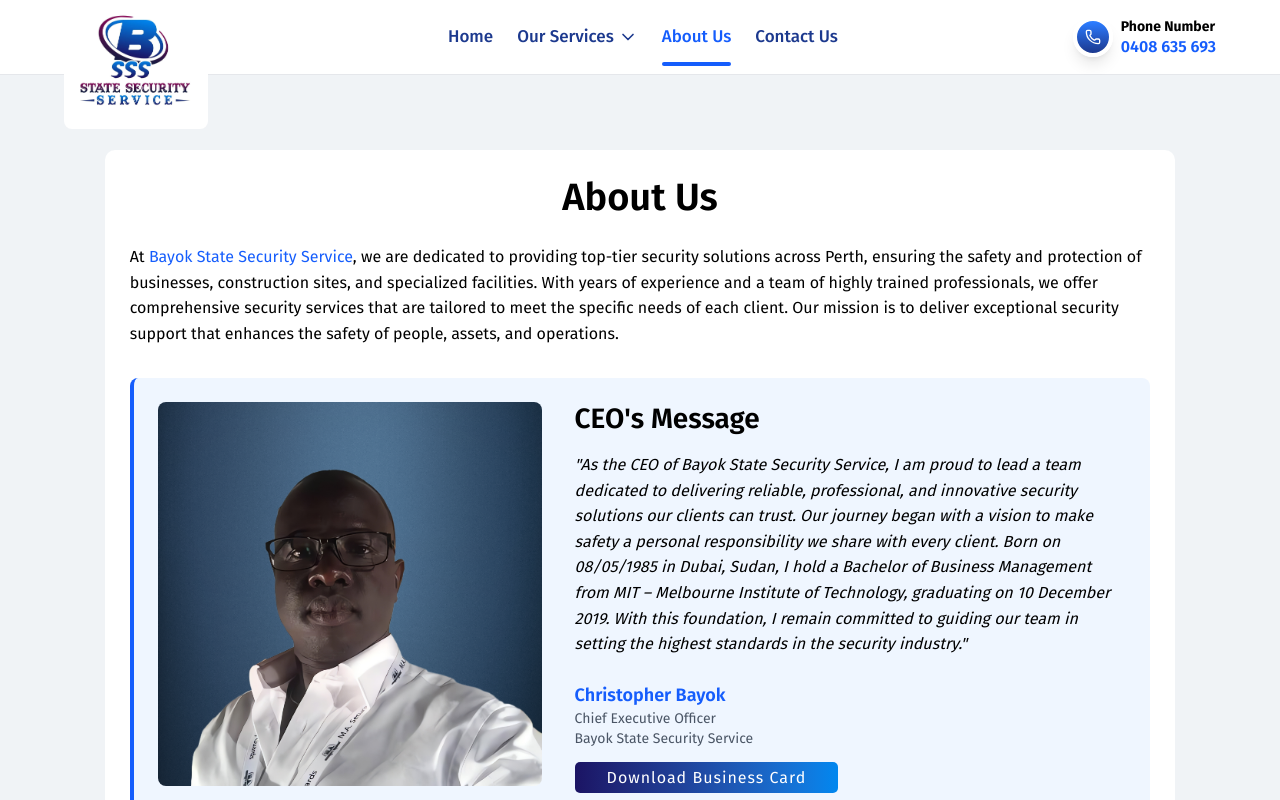
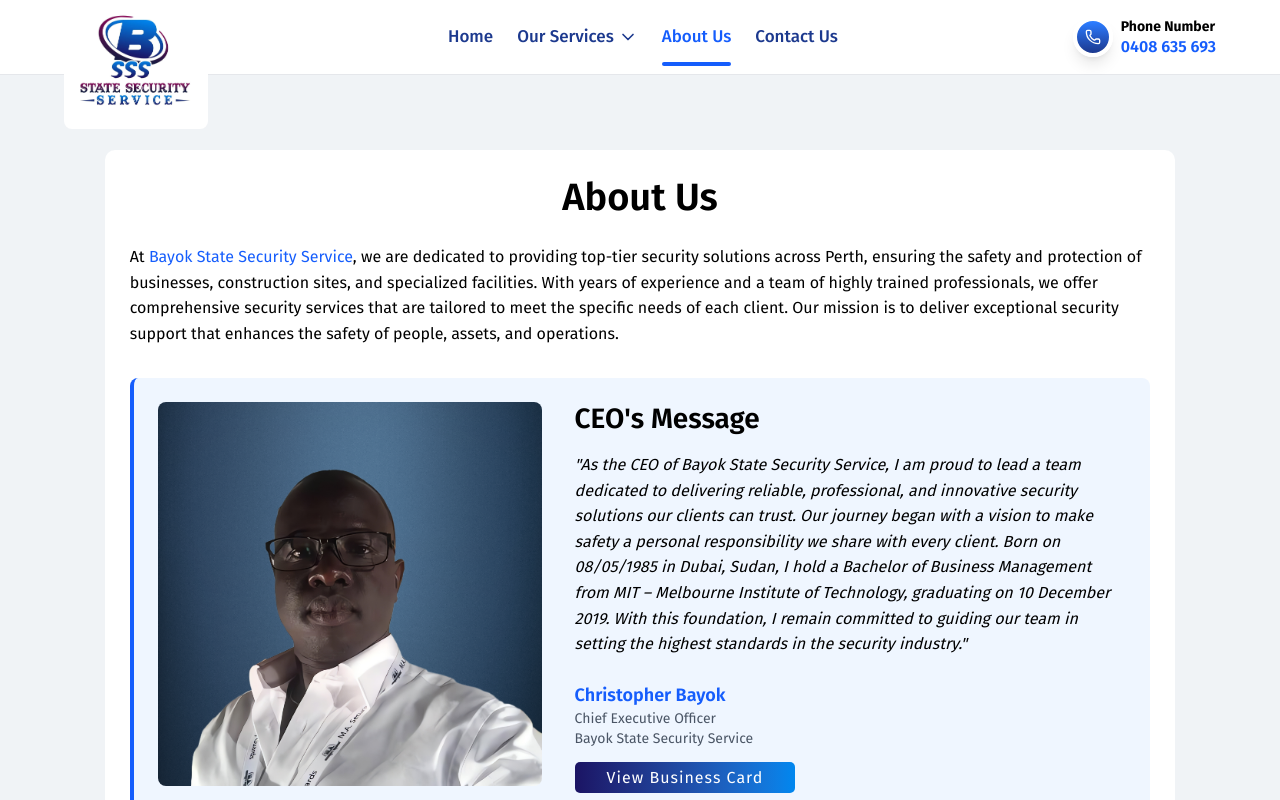
Before and after one commit to sobanomar/bayok-state-security, a React (Vite) app: page /about-us in a window 1280 px wide. Shown: the top 800 px of the page. Built offline with nearby package versions, Linux system fonts and the light colour scheme.

Commit message:
FIX update business card text

```diff
--- a/src/pages/AboutUs/AboutUsPage.jsx
+++ b/src/pages/AboutUs/AboutUsPage.jsx
@@ -80,7 +80,7 @@
               px-4 md:px-8 transition-all duration-500 cursor-pointer py-1.5
              whitespace-normal break-words text-center"
                           >
-                            Download Business Card
+                            View Business Card
                           </a>
                         </div>
                       </div>
```
